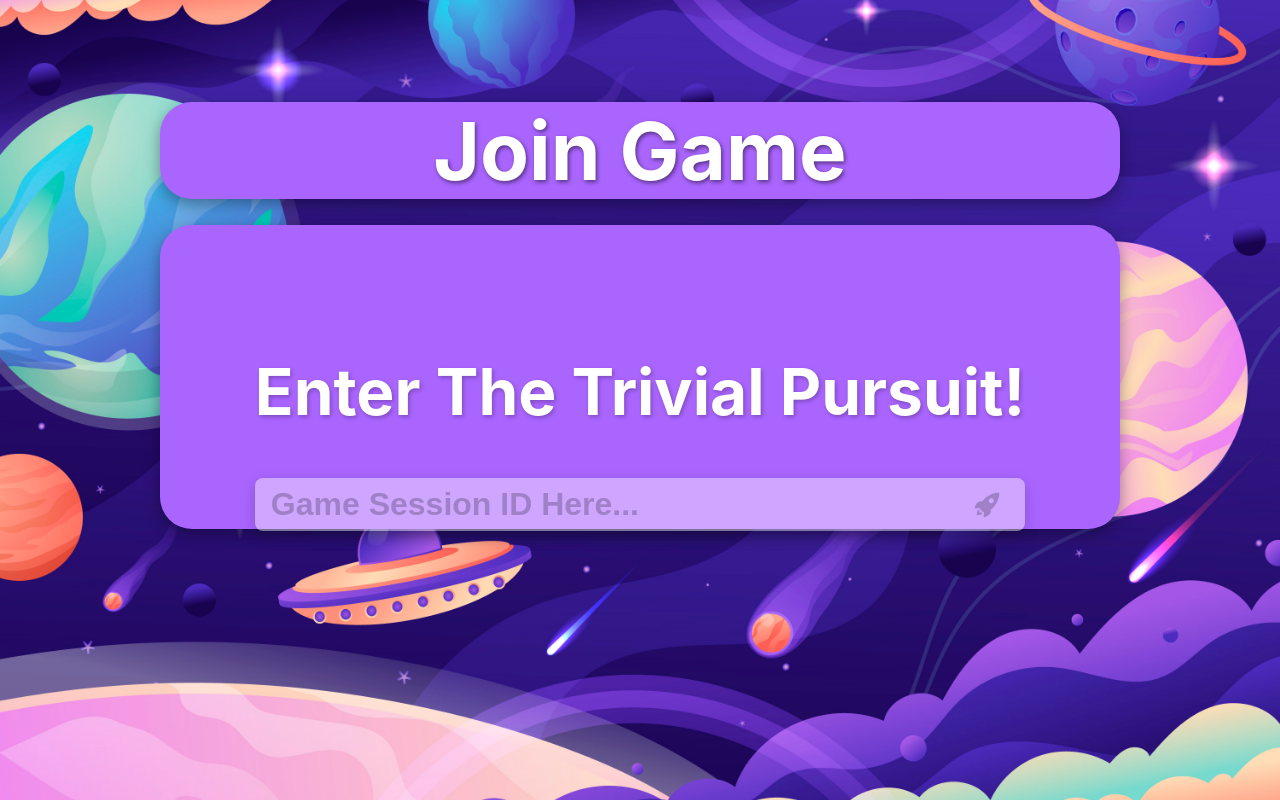
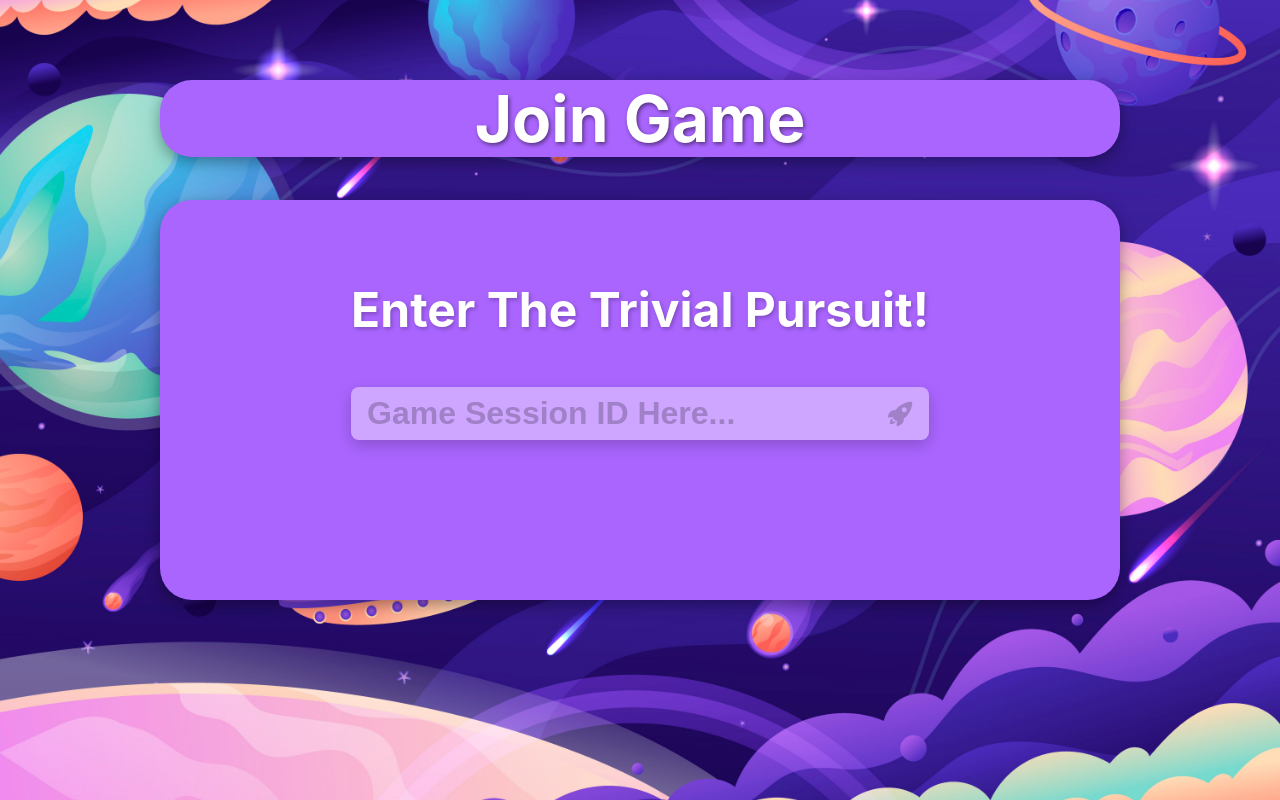
Before and after one commit to RAIK284/Trivial-Pursuit-Team-HAHA, a React (Create React App) app in the folder client/: page /join in a window 1280 px wide. Built offline with nearby package versions, Linux system fonts and the light colour scheme; no server answers.

Commit message:
Updated Styling on Create-Or-Join Game  Page and Join Page

```diff
--- a/client/src/pages/CreateOrJoinPage.js
+++ b/client/src/pages/CreateOrJoinPage.js
@@ -1,11 +1,8 @@
 import React, { useEffect, useState } from "react";
-import io from "socket.io-client";
 import ShortUniqueId from "short-unique-id";
 import { useNavigate } from "react-router-dom";
 import "../styles/CreateOrJoinPage.css";
 import useStore from "../hooks/useStore";
-
-const socket = io.connect("http://localhost:5000");
 
 const CreateOrJoinPage = () => {
   const navigate = useNavigate();
@@ -18,8 +15,6 @@
       navigate(`/lobby/${newGameSession}`);
     });
   };
-
-
 
   const handleGameSession = async (gameSession) => {
     try {
@@ -38,21 +33,33 @@
 
   return (
     <div className="create-or-join-page">
-      <h1>Welcome to the Game Portal {username}</h1>
-      {/* This Input Will Be Moved to Aaron's Page Along with its Logic */}
-      <input
-        value={room}
-        onChange={(e) => setRoom(e.target.value)}
-        placeholder="Join Room..."
-      />
+      <h1 className="game-portal-header">
+        Welcome to the Game Portal{" "}
+        <span class="create-or-join-username">{username}</span>
+      </h1>
       <div className="buttons-container">
         <div className="button-block">
-          <img src="https://cdn-icons-png.freepik.com/512/8237/8237258.png" alt="Join Game Icon" />
-          <button onClick={joinRoom} className="join-button">Join a Game</button>
+          <img
+            src="https://images.vexels.com/media/users/3/249681/isolated/preview/2e033ab207c08313f20bf7478f0b064b-90-s-arcade-color-stroke.png"
+            alt="Start Game Icon"
+          />
+          <button onClick={createRoom} className="create-button">
+            NEW GAME{" "}
+          </button>
         </div>
         <div className="button-block">
-          <img src="https://images.vexels.com/media/users/3/249681/isolated/preview/2e033ab207c08313f20bf7478f0b064b-90-s-arcade-color-stroke.png" alt="Start Game Icon" />
-          <button onClick={createRoom} className="create-button">Create a Game</button>
+          <img
+            src="https://cdn-icons-png.freepik.com/512/8237/8237258.png"
+            alt="Join Game Icon"
+          />
+          <button
+            onClick={() => {
+              navigate("/join");
+            }}
+            className="join-button"
+          >
+            JOIN GAME{" "}
+          </button>
         </div>
       </div>
     </div>
--- a/client/src/styles/CreateOrJoinPage.css
+++ b/client/src/styles/CreateOrJoinPage.css
@@ -1,86 +1,99 @@
+:root {
+  --light-transparent: rgba(255, 255, 255, 0.2); /* Light transparent color */
+  --light: rgba(255, 255, 255, 0.25); /* Light transparent color */
+}
+
 .create-or-join-page {
   position: relative;
   height: 100vh;
   display: flex;
   flex-direction: column;
-  justify-content: center;
   align-items: center;
-  font-family: Arial, sans-serif; /* Change font-family if needed */
   background-color: #aa65ff; /* Lobby page background color */
-  background-image: url('https://img.freepik.com/free-vector/gradient-galaxy-background_23-2150890725.jpg?w=1380&t=st=1710820959~exp=1710821559~hmac=5b0df68cb535b7e705b7264c659934ba14eb8371395e36b011647718e94680f4');
+  background-image: url("../assets/img/space-ufo-bg.jpg");
   background-size: cover;
   color: white; /* Lobby page text color */
 }
 
-h1 {
-  font-size: 32px;
-  margin-bottom: 2%;
-  margin-top: 8%;
-  text-shadow: 2px 2px 8px rgba(0, 0, 0, 1); /* Add drop shadow */
-
-}
-
-input {
-  padding: 10px;
-  width: 300px;
-  border-radius: 5px;
-  border: 1px solid #ccc;
-  font-size: 16px;
+.game-portal-header {
+  font-size: 3.5rem;
+  text-shadow: 1.5px 2px 4px rgba(0, 0, 0, 0.5);
+  background-color: var(--planet-purple);
+  border-radius: 1rem;
+  width: 75%;
+  text-align: center;
+  margin: 2rem 0 0 0;
+  padding: 0.5rem 0 0.5rem 0;
 }
 
 .buttons-container {
   display: flex;
-  justify-content: center; /* Spacing between button blocks */
+  justify-content: center;
   align-items: center;
-  margin-top: 0px; /* Adjust as needed */
+  width: 100%;
+  gap: 10rem;
 }
 
 .button-block {
   border: 2px solid rgba(0, 0, 0, 0);
   border-radius: 10px;
   padding: 2%;
-  width: 60%;
+  width: 80%;
   height: 70%;
   margin: 5%;
   display: flex;
   flex-direction: column;
   align-items: center;
-  justify-content: flex-end;
-  background-color: rgba(255, 255, 255, 0.2); /* Light transparent color */
+  /* justify-content: flex-end; */
+  border: solid rgba(255, 255, 255, 0.2);
+  background-color: var(--planet-purple);
   transition: background-color 0.3s ease; /* Smooth transition effect */
-
 }
 
 .button-block img {
-  width:60%; /* Adjust size of icon */
+  width: 60%; /* Adjust size of icon */
   height: auto; /* Adjust size of icon */
   margin-bottom: 10%; /* Spacing between icon and button */
   margin: 5%;
 }
 
 .button-block:hover {
-  background-color: rgba(255, 255, 255, 0.5); /* Brighter color on hover */
   border: solid white;
 }
 
-
-.create-button, .join-button {
-  padding: 5% 5%;
-  font-size: 20px;
+.create-button,
+.join-button {
+  /* padding: 5% 5%; */
+  width: 75%;
+  padding: 1rem 0 1rem 0;
+  font-size: 2rem;
+  text-shadow: 1.5px 2px 4px rgba(0, 0, 0, 0.33);
+  box-shadow: rgba(0, 0, 0, 0.233) 0px 5px 10px;
+  font-weight: bold;
   cursor: pointer;
   border: none;
-  border-radius: 5px;
+  border-radius: 1rem;
+  width: 100%;
+  transition: all 300ms;
 }
 
 .create-button {
-  background-color: #4CAF50; /* Green */
+  background-color: #afec7f; /* Green */
   color: white;
 }
 
+.create-button:hover {
+  background-color: #78c081; /* Lighter shade of green */
+}
+
 .join-button {
-  background-color: #008CBA; /* Blue */
+  background-color: #8ee1ce; /* Blue */
   color: white;
 }
-.create-button:hover, .join-button:hover {
-  background-color: #6CAE75; /* Lighter shade of green */
+.join-button:hover {
+  background-color: #1dc09a;
 }
+
+.create-or-join-username {
+  color: var(--planet-orange);
+}
--- a/client/src/styles/JoinGamePage.css
+++ b/client/src/styles/JoinGamePage.css
@@ -23,11 +23,12 @@
 
 .join-game-header {
   background-color: var(--planet-purple);
-  font-size: 5rem;
+  font-size: 4rem;
   width: 75%;
   border-radius: 2rem;
   box-shadow: rgba(0, 0, 0, 0.35) 0px 5px 15px;
   text-shadow: 1.5px 2px 4px rgba(0, 0, 0, 0.5);
+  margin-top: 5rem;
 }
 .join-button-input-container {
   display: flex;
@@ -35,7 +36,7 @@
   align-items: center;
   background-color: var(--planet-purple);
   width: 75%;
-  height: 38%;
+  height: 25rem;
   border-radius: 2rem;
   box-shadow: rgba(0, 0, 0, 0.35) 0px 5px 15px;
   gap: 10rem;
@@ -62,7 +63,7 @@
 }
 
 .join-game-text {
-  font-size: 4rem;
+  font-size: 3rem;
   font-weight: bold;
   text-shadow: 1.5px 2px 4px rgba(0, 0, 0, 0.26);
 }
@@ -73,7 +74,7 @@
   justify-content: center;
   align-items: center;
   width: fit-content;
-  margin-top: 8rem;
+  margin-top: 5rem;
   gap: 3rem;
 }
 .join-page-input:focus {
```
